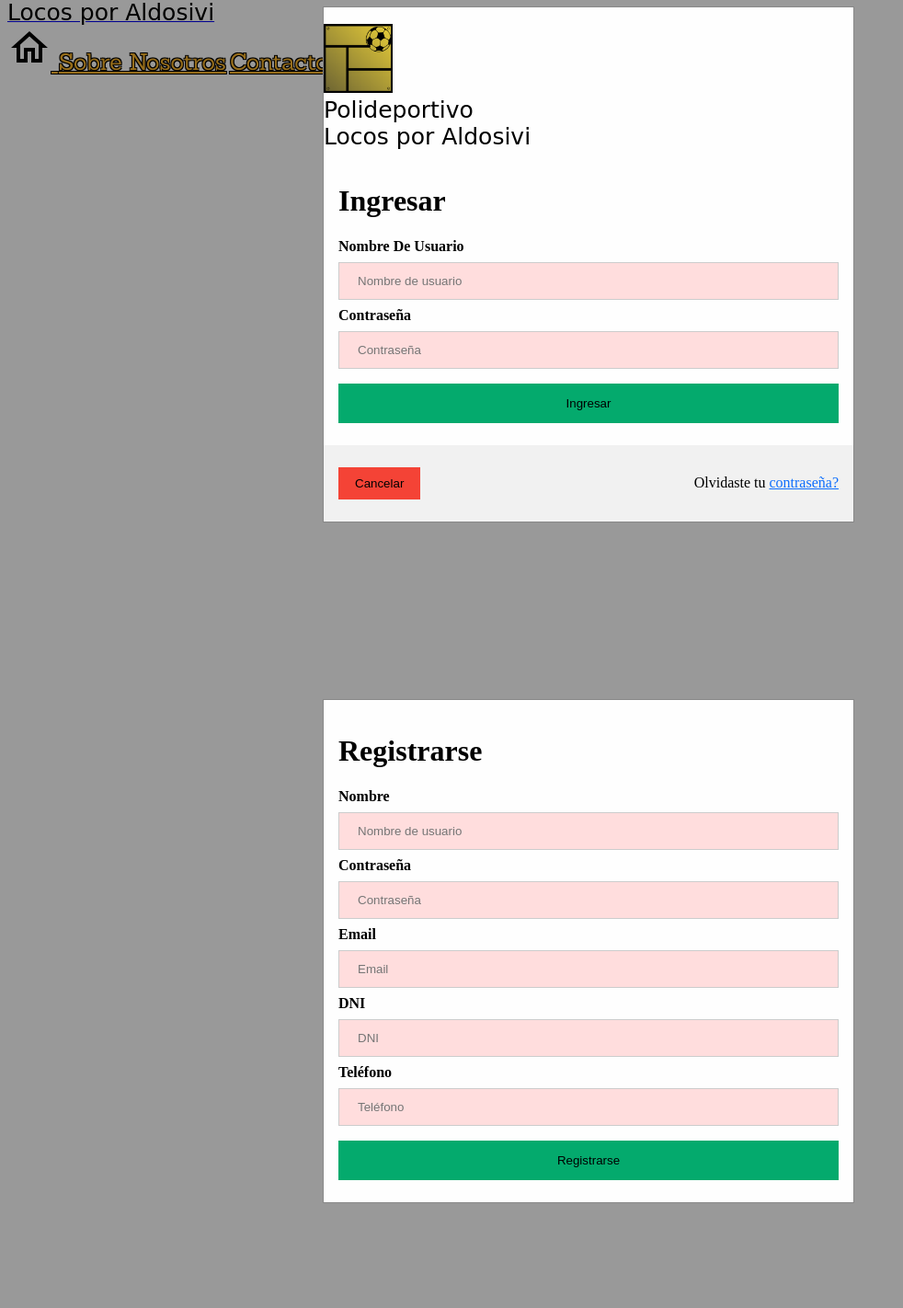
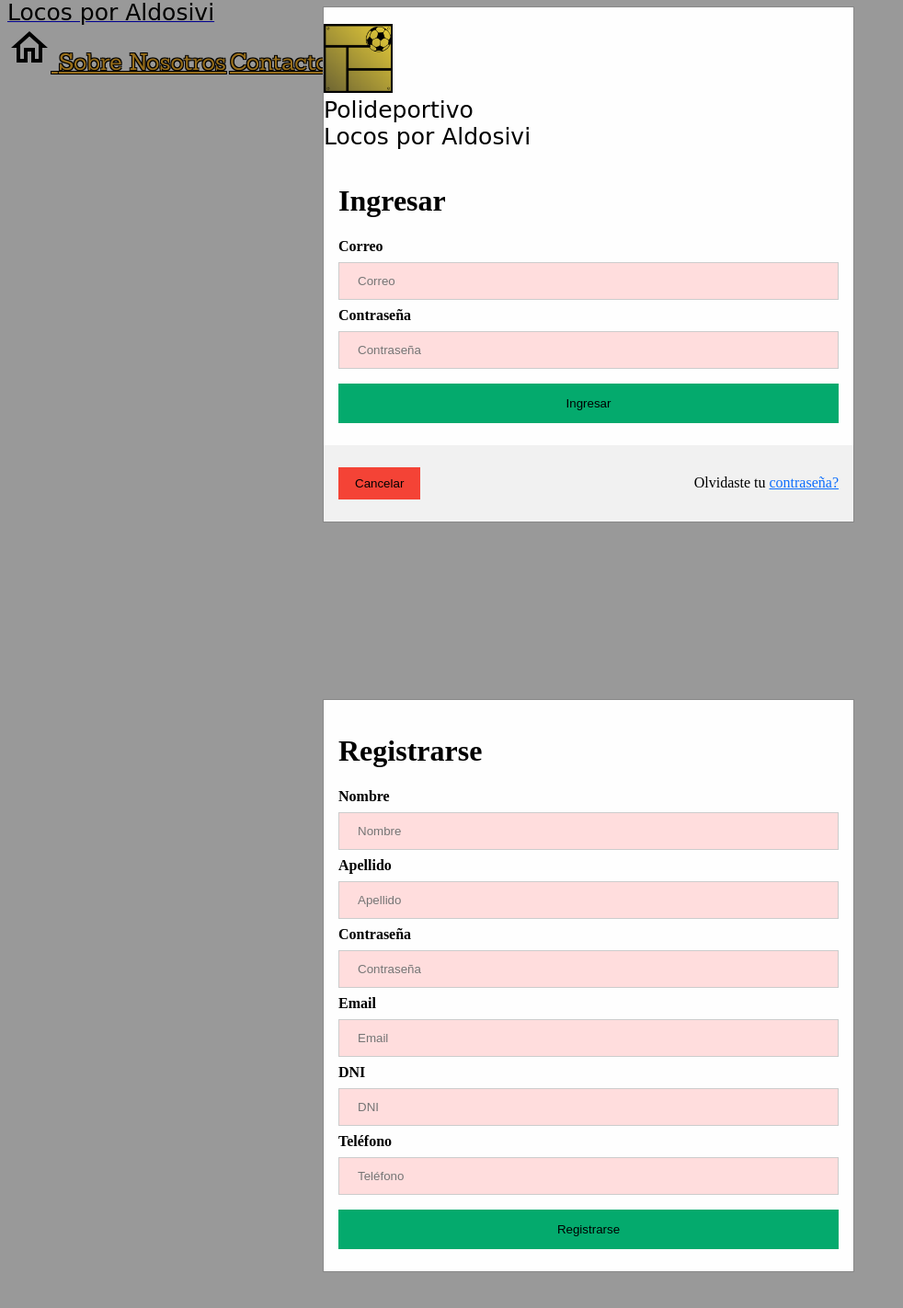
Before and after one commit to Libonet/Polideportivo-LocosPorAldosivi, a PHP site: page /nav.html in a window 1280 px wide, after a click on "Asociate". Shown: the part 117-1539 px from the top of the page at 92% size, without its empty margins (0-982 px from the left). Run offline with PHP 8.4, Linux system fonts and the light colour scheme; some web fonts are replaced.

Commit message:
agregados campos en el archivo nav.html

```diff
--- a/nav.html
+++ b/nav.html
@@ -63,11 +63,11 @@
       <div class="container">
         <h1 class="w3-text-green">Ingresar</h1>
 
-        <label for="uname"><b>Nombre De Usuario</b></label>
-        <input type="text" placeholder="Nombre de usuario" name="uname" required>
+        <label for="uname"><b>Correo</b></label>
+        <input type="text" placeholder="Correo" id="correo" name="email" required>
 
         <label for="psw"><b>Contraseña</b></label>
-        <input type="password" placeholder="Contraseña" name="psw" required>
+        <input type="password" placeholder="Contraseña" id="Contraseña" name="psw" required>
 
         <button type="submit">Ingresar</button>
       </div>
@@ -85,13 +85,16 @@
         <h1 class="w3-text-green">Registrarse</h1>
 
         <label for="uname"><b>Nombre</b></label>
-        <input type="text" placeholder="Nombre de usuario" name="uname" required>
+        <input type="text" placeholder="Nombre" name="uname" required>
+
+        <label for="uname"><b>Apellido</b></label>
+        <input type="text" placeholder="Apellido" name="ulastname" required>
 
         <label for="psw"><b>Contraseña</b></label>
         <input type="password" placeholder="Contraseña" name="psw" required>
 
         <label for="email"><b>Email</b></label>
-        <input type="text" placeholder="Email" name="Email" required>
+        <input type="text" placeholder="Email" name="email" required>
 
         <label for="dni"><b>DNI</b></label>
         <input type="number" placeholder="DNI" name="DNI" required>
```
Also changed, not shown: login.php (line endings or trailing spaces).
